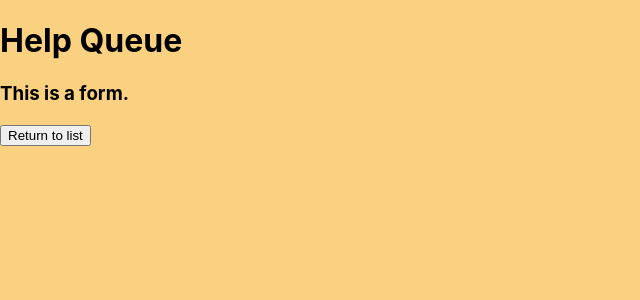
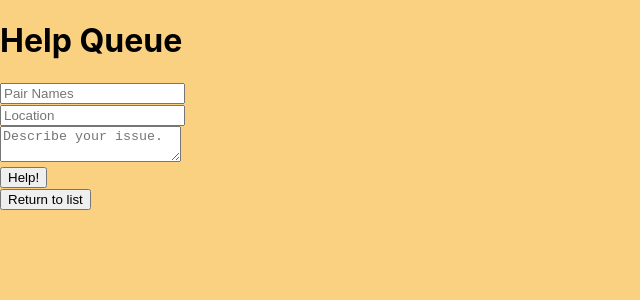
Before and after one commit to KeturahDev/help-queue-state, a React app: page / in a window 1280 px wide. Both pictures are taken after a click on the button "Add ticket". Shown: the top 300 px of the page, without its empty margins (0-640 px from the left). Built offline with nearby package versions, Linux system fonts and the light colour scheme.

Commit message:
create actual form which currently only logs inputs.
Co-authored-by: Rachel Schieferstein <violenza@gmail.com>
Co-authored-by: Hristo Dzhambov <dzhambov@hotmail.com>

```diff
--- a/src/components/NewTicketForm.js
+++ b/src/components/NewTicketForm.js
@@ -1,9 +1,34 @@
 import React from "react";
+import {v4} from "uuid";
+
+
 
 function NewTicketForm(props){
+
+  function handleNewTicketFormSubmission(event) {
+    event.preventDefault();
+    console.log(event.target.names.value);
+    console.log(event.target.location.value);
+    console.log(event.target.issue.value);
+  }
+
   return (
     <React.Fragment>
-      <h3>This is a form.</h3>
+      <form onSubmit={handleNewTicketFormSubmission}>
+        <input
+        type='text'
+        name='names'
+        placeholder='Pair Names'
+        /> <br/>
+        <input
+        type='text'
+        name='location'
+        placeholder='Location' /> <br/>
+        <textarea
+        name='issue'
+        placeholder='Describe your issue.' /> <br/>
+        <button type="submit">Help!</button>
+      </form>
     </React.Fragment>
   );
 }
```
